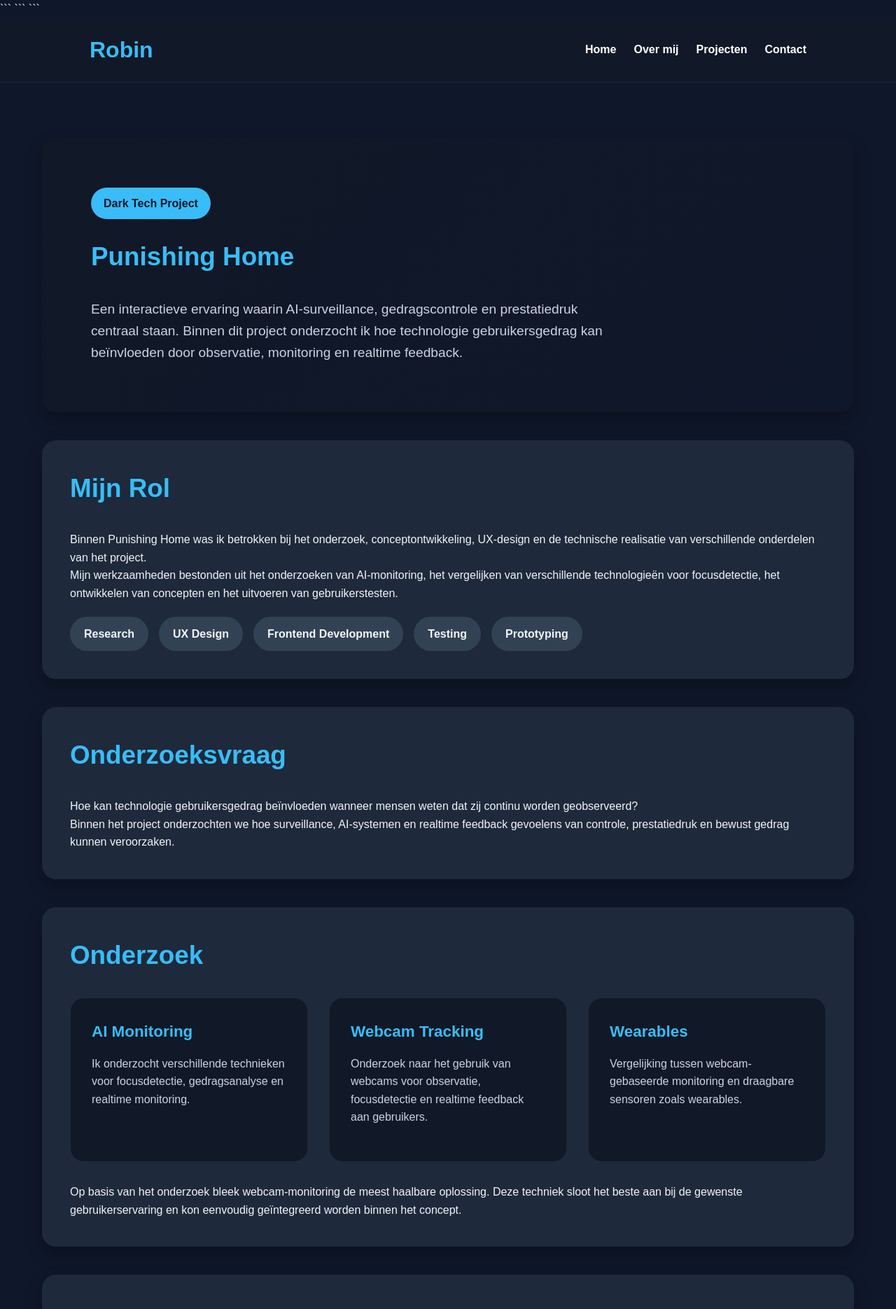
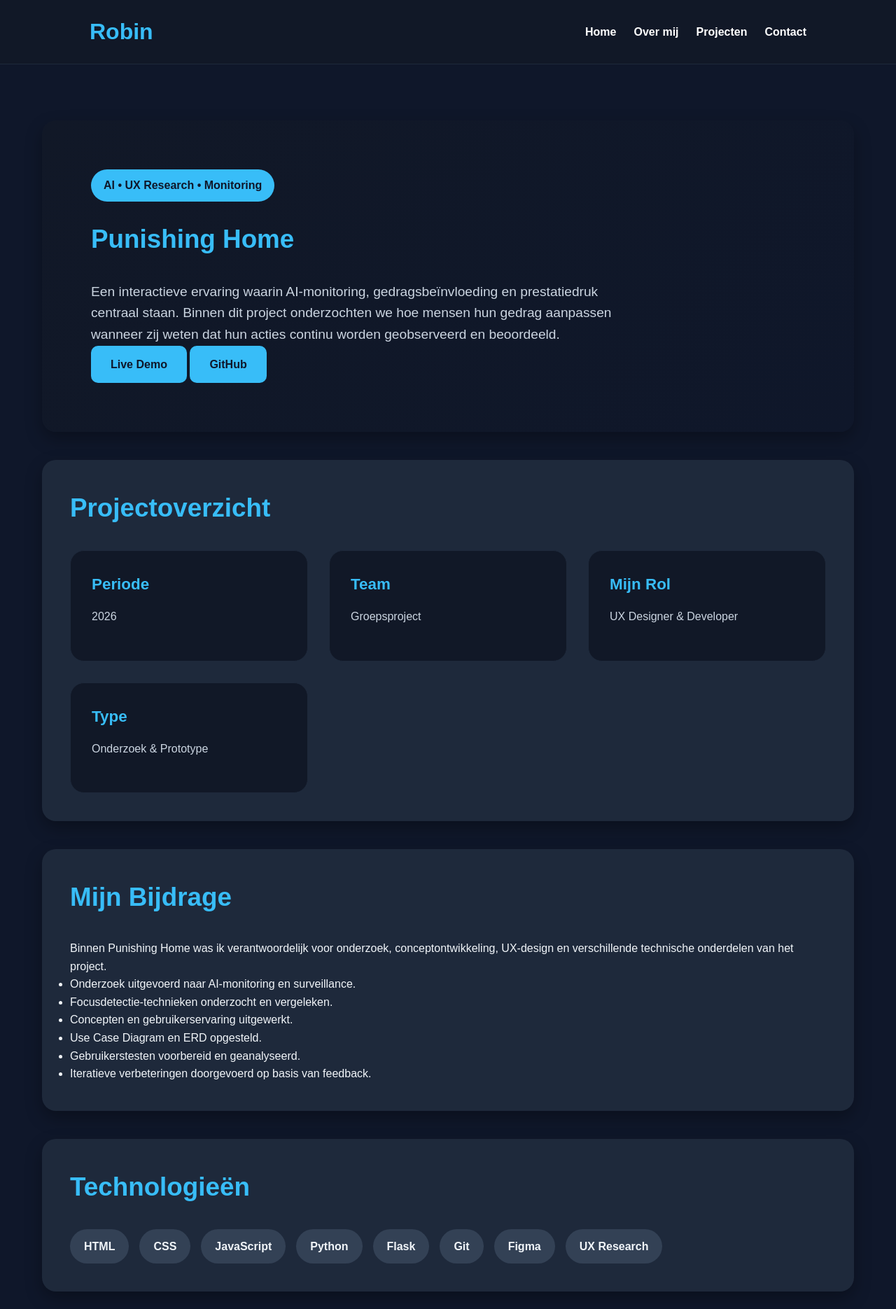
Before and after one commit to rrpeppel-gif/portfolio, a Flask app: page /punishing-home in a window 1280 px wide. Shown: the top 1870 px of the page at 70% size. Run offline with Flask 3, Linux system fonts and the light colour scheme.

Commit message:
Update punishing-home.html

````diff
--- a/templates/punishing-home.html
+++ b/templates/punishing-home.html
@@ -1,18 +1,3 @@
-<!DOCTYPE html>
-<html lang="nl">
-
-<head>
-    <meta charset="UTF-8">
-    <meta name="viewport" content="width=device-width, initial-scale=1.0">
-    <title>Punishing Home | Robin</title>
-
-    <link rel="stylesheet" href="{{ url_for('static', filename='styles.css') }}">
-</head>
-
-<body>
-
-    <!-- NAV -->
-
 <!DOCTYPE html>
 
 <html lang="nl">
@@ -22,15 +7,16 @@
     <meta name="viewport" content="width=device-width, initial-scale=1.0">
     <title>Punishing Home | Robin</title>
 
-        ```
+
     <link rel="stylesheet" href="{{ url_for('static', filename='styles.css') }}">
-        ```
+
 
 </head>
 
 <body>
 
-        ```
+    <!-- NAVIGATIE -->
+
     <nav>
         <h1>Robin</h1>
 
@@ -50,65 +36,117 @@
 
             <div class="hero-text">
 
-                    <span class="tag">Dark Tech Project</span>
+                <span class="tag">AI • UX Research • Monitoring</span>
 
                 <h2>Punishing Home</h2>
 
                 <p>
-                        Een interactieve ervaring waarin AI-surveillance,
-                        gedragscontrole en prestatiedruk centraal staan.
-                        Binnen dit project onderzocht ik hoe technologie
-                        gebruikersgedrag kan beïnvloeden door observatie,
-                        monitoring en realtime feedback.
+                    Een interactieve ervaring waarin AI-monitoring,
+                    gedragsbeïnvloeding en prestatiedruk centraal staan.
+                    Binnen dit project onderzochten we hoe mensen hun gedrag
+                    aanpassen wanneer zij weten dat hun acties continu worden
+                    geobserveerd en beoordeeld.
                 </p>
+
+                <div class="project-links">
+                    <a href="#" class="btn">Live Demo</a>
+                    <a href="#" class="btn secondary">GitHub</a>
+                </div>
 
             </div>
 
         </section>
 
-            <!-- MIJN ROL -->
+        <!-- PROJECTOVERZICHT -->
 
         <section class="card">
 
-                <h2>Mijn Rol</h2>
+            <h2>Projectoverzicht</h2>
 
-                <p>
-                    Binnen Punishing Home was ik betrokken bij het onderzoek,
-                    conceptontwikkeling, UX-design en de technische realisatie
-                    van verschillende onderdelen van het project.
-                </p>
+            <div class="project-grid">
 
-                <p>
-                    Mijn werkzaamheden bestonden uit het onderzoeken van AI-monitoring,
-                    het vergelijken van verschillende technologieën voor focusdetectie,
-                    het ontwikkelen van concepten en het uitvoeren van gebruikerstesten.
-                </p>
+                <div class="project-card">
+                    <h3>Periode</h3>
+                    <p>2026</p>
+                </div>
 
-                <div class="skills">
-                    <span>Research</span>
-                    <span>UX Design</span>
-                    <span>Frontend Development</span>
-                    <span>Testing</span>
-                    <span>Prototyping</span>
+                <div class="project-card">
+                    <h3>Team</h3>
+                    <p>Groepsproject</p>
+                </div>
+
+                <div class="project-card">
+                    <h3>Mijn Rol</h3>
+                    <p>UX Designer & Developer</p>
+                </div>
+
+                <div class="project-card">
+                    <h3>Type</h3>
+                    <p>Onderzoek & Prototype</p>
+                </div>
+
             </div>
 
         </section>
 
-            <!-- ONDERZOEKSVRAAG -->
+        <!-- MIJN BIJDRAGE -->
 
         <section class="card">
 
-                <h2>Onderzoeksvraag</h2>
+            <h2>Mijn Bijdrage</h2>
 
             <p>
-                    Hoe kan technologie gebruikersgedrag beïnvloeden wanneer mensen
-                    weten dat zij continu worden geobserveerd?
+                Binnen Punishing Home was ik verantwoordelijk voor onderzoek,
+                conceptontwikkeling, UX-design en verschillende technische
+                onderdelen van het project.
+            </p>
+
+            <ul>
+                <li>Onderzoek uitgevoerd naar AI-monitoring en surveillance.</li>
+                <li>Focusdetectie-technieken onderzocht en vergeleken.</li>
+                <li>Concepten en gebruikerservaring uitgewerkt.</li>
+                <li>Use Case Diagram en ERD opgesteld.</li>
+                <li>Gebruikerstesten voorbereid en geanalyseerd.</li>
+                <li>Iteratieve verbeteringen doorgevoerd op basis van feedback.</li>
+            </ul>
+
+        </section>
+
+        <!-- TECHNOLOGIEËN -->
+
+        <section class="card">
+
+            <h2>Technologieën</h2>
+
+            <div class="skills">
+                <span>HTML</span>
+                <span>CSS</span>
+                <span>JavaScript</span>
+                <span>Python</span>
+                <span>Flask</span>
+                <span>Git</span>
+                <span>Figma</span>
+                <span>UX Research</span>
+            </div>
+
+        </section>
+
+        <!-- PROBLEEMSTELLING -->
+
+        <section class="card">
+
+            <h2>Probleemstelling</h2>
+
+            <p>
+                Digitale systemen verzamelen steeds meer informatie over hun gebruikers.
+                Hierdoor ontstaat een omgeving waarin gedrag actief beïnvloed kan worden
+                door observatie, monitoring en prestatiemetingen.
             </p>
 
             <p>
-                    Binnen het project onderzochten we hoe surveillance,
-                    AI-systemen en realtime feedback gevoelens van controle,
-                    prestatiedruk en bewust gedrag kunnen veroorzaken.
+                Binnen Punishing Home onderzochten we hoe mensen reageren wanneer zij
+                weten dat hun focus, prestaties en gedrag continu worden gevolgd door
+                een intelligent systeem.
             </p>
 
         </section>
@@ -126,8 +164,8 @@
                     <h3>AI Monitoring</h3>
 
                     <p>
-                            Ik onderzocht verschillende technieken voor
-                            focusdetectie, gedragsanalyse en realtime monitoring.
+                        Onderzoek naar technieken voor focusdetectie,
+                        gedragsanalyse en realtime monitoring.
                     </p>
 
                 </div>
@@ -137,8 +175,8 @@
                     <h3>Webcam Tracking</h3>
 
                     <p>
-                            Onderzoek naar het gebruik van webcams voor observatie,
-                            focusdetectie en realtime feedback aan gebruikers.
+                        Analyse van webcam-gebaseerde observatie voor
+                        het detecteren van aandacht en focus.
                     </p>
 
                 </div>
@@ -148,20 +186,36 @@
                     <h3>Wearables</h3>
 
                     <p>
-                            Vergelijking tussen webcam-gebaseerde monitoring
-                            en draagbare sensoren zoals wearables.
+                        Vergelijking tussen camera-gebaseerde monitoring
+                        en sensorgebaseerde oplossingen.
                     </p>
 
                 </div>
 
             </div>
 
-                <p style="margin-top:30px;">
+            <p style="margin-top: 30px;">
                 Op basis van het onderzoek bleek webcam-monitoring de meest
-                    haalbare oplossing. Deze techniek sloot het beste aan bij de
-                    gewenste gebruikerservaring en kon eenvoudig geïntegreerd worden
-                    binnen het concept.
+                haalbare oplossing. Deze methode sloot het beste aan bij de
+                gewenste gebruikerservaring en kon relatief eenvoudig binnen
+                het concept worden geïntegreerd.
             </p>
+
+        </section>
+
+        <!-- BELANGRIJKSTE INZICHTEN -->
+
+        <section class="card">
+
+            <h2>Belangrijkste Inzichten</h2>
+
+            <ul>
+                <li>Gebruikers passen hun gedrag aan wanneer zij zich geobserveerd voelen.</li>
+                <li>Realtime feedback verhoogt prestatiedruk.</li>
+                <li>Monitoring creëert bewustzijn van eigen gedrag.</li>
+                <li>De presentatie van een AI-systeem beïnvloedt de gebruikerservaring sterk.</li>
+                <li>Webcam-monitoring bleek de meest geschikte oplossing voor het concept.</li>
+            </ul>
 
         </section>
 
@@ -173,33 +227,32 @@
 
             <p>
                 Op basis van de onderzoeksresultaten ontwikkelden we verschillende
-                    concepten die gebruikers het gevoel geven continu gecontroleerd
-                    te worden.
+                concepten waarin gebruikers het gevoel krijgen voortdurend gecontroleerd
+                en beoordeeld te worden.
             </p>
 
             <p>
                 Uiteindelijk kozen we voor een AI-gestuurde werkomgeving waarin
-                    prestaties zichtbaar worden gemaakt via focusscores,
-                    waarschuwingen en realtime feedback.
+                prestaties zichtbaar worden gemaakt via focusscores, waarschuwingen
+                en realtime feedback.
             </p>
 
             <p>
                 Het doel was om gebruikers bewust te maken van de invloed die
-                    technologie kan hebben op gedrag wanneer prestaties meetbaar
-                    worden gemaakt.
+                technologie kan hebben op gedrag wanneer prestaties meetbaar worden gemaakt.
             </p>
 
         </section>
 
-            <!-- ONTWERPEN -->
+        <!-- ONTWERP & ITERATIES -->
 
         <section class="card">
 
             <h2>Ontwerp & Iteraties</h2>
 
             <p>
-                    Tijdens het project zijn meerdere versies van de interface
-                    ontwikkeld en getest.
+                Tijdens het project zijn meerdere versies van de interface ontworpen,
+                getest en verbeterd.
             </p>
 
             <div class="project-grid">
@@ -220,8 +273,7 @@
                     <h3>Tweede Concept</h3>
 
                     <p>
-                            Toevoegen van focusscores, prestatiemetingen en
-                            realtime feedback om de invloed op gedrag te vergroten.
+                        Toevoegen van focusscores, prestatiemetingen en realtime feedback.
                     </p>
 
                 </div>
@@ -231,8 +283,7 @@
                     <h3>Verbeterde Versie</h3>
 
                     <p>
-                            Op basis van gebruikerstesten zijn meldingen,
-                            interacties en de algemene gebruikerservaring verbeterd.
+                        Verbeteringen gebaseerd op gebruikerstesten en ontvangen feedback.
                     </p>
 
                 </div>
@@ -241,15 +292,15 @@
 
         </section>
 
-            <!-- UML -->
+        <!-- SYSTEEMONTWERP -->
 
         <section class="card">
 
             <h2>Systeemontwerp</h2>
 
             <p>
-                    Voor het ontwerpen van het systeem zijn verschillende diagrammen
-                    opgesteld om functionaliteiten en datastructuren inzichtelijk te maken.
+                Om de werking van het systeem inzichtelijk te maken zijn verschillende
+                diagrammen opgesteld voor functionaliteiten, processen en datastructuren.
             </p>
 
             <div class="project-grid">
@@ -289,22 +340,22 @@
 
                 <div class="project-card">
 
-                        <h3>Belangrijkste Bevinding</h3>
+                    <h3>Gedragsverandering</h3>
 
                     <p>
                         Gebruikers pasten hun gedrag snel aan zodra zij het gevoel
-                            hadden dat hun prestaties werden gemonitord.
+                        kregen dat hun prestaties werden gemonitord.
                     </p>
 
                 </div>
 
                 <div class="project-card">
 
-                        <h3>Effect van Waarschuwingen</h3>
+                    <h3>Waarschuwingen</h3>
 
                     <p>
                         Meldingen en waarschuwingen zorgden voor extra druk en
-                            beïnvloedden de gebruikerservaring aanzienlijk.
+                        beïnvloedden de ervaring aanzienlijk.
                     </p>
 
                 </div>
@@ -314,8 +365,8 @@
                     <h3>Framing</h3>
 
                     <p>
-                            De manier waarop het systeem werd gepresenteerd had een
-                            grote invloed op hoe gebruikers de ervaring beleefden.
+                        De manier waarop het systeem werd gepresenteerd had grote
+                        invloed op de beleving van gebruikers.
                     </p>
 
                 </div>
@@ -334,22 +385,22 @@
 
                 <div class="project-card">
 
-                        <h3>Technische Uitdaging</h3>
+                    <h3>Technisch</h3>
 
                     <p>
-                            Het vergelijken van verschillende monitoringmethoden
-                            en het bepalen van de meest geschikte technologie.
+                        Het vergelijken van verschillende monitoringmethoden en het
+                        selecteren van de meest geschikte technologie.
                     </p>
 
                 </div>
 
                 <div class="project-card">
 
-                        <h3>UX Uitdaging</h3>
+                    <h3>UX</h3>
 
                     <p>
-                            Het creëren van een controlerend systeem zonder dat
-                            gebruikers de ervaring als onduidelijk ervaarden.
+                        Het creëren van een controlerende ervaring zonder dat gebruikers
+                        de interface als verwarrend ervaarden.
                     </p>
 
                 </div>
@@ -359,8 +410,8 @@
                     <h3>Balans</h3>
 
                     <p>
-                            Het vinden van de juiste balans tussen realisme,
-                            spanning en gebruiksvriendelijkheid.
+                        Het vinden van een evenwicht tussen realisme, spanning en
+                        gebruiksvriendelijkheid.
                     </p>
 
                 </div>
@@ -382,27 +433,50 @@
             </p>
 
             <p>
-                    De ervaring laat zien hoe technologie gedrag actief kan sturen
-                    wanneer gebruikers weten dat hun acties worden geregistreerd
-                    en beoordeeld.
+                Het project laat zien hoe technologie gedrag actief kan sturen
+                wanneer gebruikers weten dat hun acties worden geregistreerd,
+                geanalyseerd en beoordeeld.
+            </p>
+
+            <!-- Voeg hier eventueel screenshots van het eindproduct toe -->
+
+        </section>
+
+        <!-- REFLECTIE -->
+
+        <section class="card">
+
+            <h2>Reflectie</h2>
+
+            <p>
+                Dit project heeft mij laten zien hoe sterk technologie menselijk
+                gedrag kan beïnvloeden. Ik heb geleerd om onderzoeksresultaten
+                te vertalen naar een werkend concept en tegelijkertijd kritisch
+                te kijken naar de ethische gevolgen van AI-monitoring.
+            </p>
+
+            <p>
+                Daarnaast heb ik ervaring opgedaan met gebruikersonderzoek,
+                iteratief ontwerpen en het onderbouwen van ontwerpkeuzes op
+                basis van data en feedback.
             </p>
 
         </section>
 
-            <!-- GELEERD -->
+        <!-- CONTACT CTA -->
 
         <section class="card">
 
-                <h2>Wat ik heb geleerd</h2>
+            <h2>Interesse in dit project?</h2>
 
-                <ul>
-                    <li>Onderzoek uitvoeren naar AI-monitoring en surveillance.</li>
-                    <li>Onderzoeksresultaten vertalen naar een werkend concept.</li>
-                    <li>Gebruikerstesten uitvoeren en analyseren.</li>
-                    <li>UX-keuzes onderbouwen met onderzoek.</li>
-                    <li>Iteratief ontwerpen en verbeteren.</li>
-                    <li>Technologie kritisch bekijken vanuit privacy- en ethisch perspectief.</li>
-                </ul>
+            <p>
+                Neem gerust contact op als je meer wilt weten over het onderzoek,
+                ontwerp of de technische realisatie van Punishing Home.
+            </p>
+
+            <a href="/contact" class="btn">
+                Contact opnemen
+            </a>
 
         </section>
 
````
Lines whose indentation alone changed are shown as unchanged.
